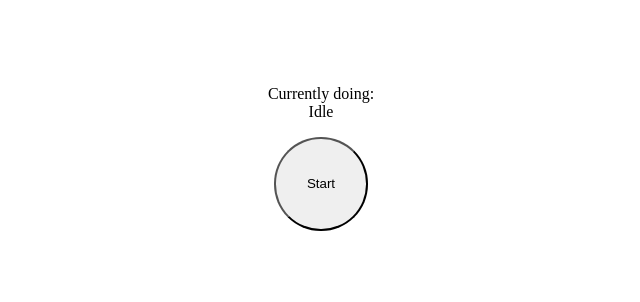
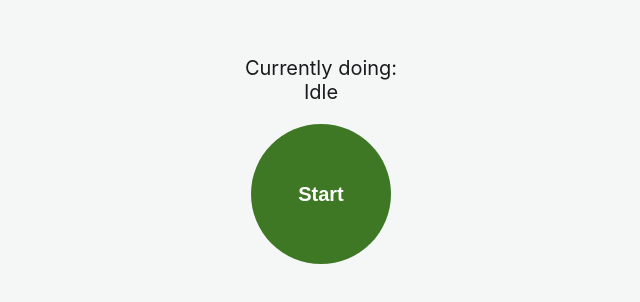
Before and after one commit to glevanov/exercise, a Preact app: page / in a window 1280 px wide. Shown: the part 250-552 px from the top of the page, without its empty margins (319-959 px from the left). Built offline with nearby package versions, Linux system fonts and the light colour scheme.

Commit message:
add more styles

```diff
--- a/package.json
+++ b/package.json
@@ -32,6 +32,7 @@
     ]
   },
   "dependencies": {
+    "classnames": "2.5.1",
     "preact": "10.26.5"
   },
   "devDependencies": {
--- a/src/components/start-button.module.css
+++ b/src/components/start-button.module.css
@@ -2,4 +2,20 @@
   border-radius: 50%;
   height: 7em;
   width: 7em;
+
+  border: none;
+
+  font-size: inherit;
+  font-weight: 600;
+  color: var(--text-contrast);
+
+  transition: background-color 0.1s ease-in-out;
 }
+
+.start {
+  background-color: var(--button-primary);
+}
+
+.stop {
+  background-color: var(--button-danger);
+}
--- a/src/components/start-button.tsx
+++ b/src/components/start-button.tsx
@@ -1,3 +1,5 @@
+import cn from "classnames";
+
 import { RunState } from "../app";
 import styles from "./start-button.module.css";
 
@@ -7,9 +9,14 @@ interface StartButtonProps {
 }
 
 export const StartButton = ({ handleClick, state }: StartButtonProps) => {
+  const shouldStop = state === "running";
+
   return (
-    <button class={styles.button} onClick={handleClick}>
-      {state === "running" ? "Stop" : "Start"}
+    <button
+      class={cn(styles.button, shouldStop ? styles.stop : styles.start)}
+      onClick={handleClick}
+    >
+      {shouldStop ? "Stop" : "Start"}
     </button>
   );
 };
--- a/src/index.css
+++ b/src/index.css
@@ -1,23 +1,36 @@
 :root {
-  --bg-default-light: #f5f6f6;
-  --bg-default-dark: #1a1b1d;
+  --bg-default: #f5f6f6;
+  --text-default: #1a1b1d;
+  --text-contrast: #ffffff;
+  --button-primary: #3f7824;
+  --button-danger: #bb2d00;
+  --border-light: #e2e3e5;
 
-  --text-default-light: #1a1b1d;
-  --text-default-dark: #f5f6f6;
+  /* Credit goes to https://systemfontstack.com/ */
+  --system-font:
+    -apple-system, BlinkMacSystemFont, avenir next, avenir, segoe ui,
+    helvetica neue, Cantarell, Ubuntu, roboto, noto, helvetica, arial,
+    sans-serif;
 
-  --text-contrast-light: #ffffff;
-  --text-contrast-dark: #1a1b1d;
-
-  --button-primary-light: #3f7824;
-  --button-primary-dark: #90cb62;
-
-  --button-danger-light: #bb2d00;
-  --button-danger-dark: #ffaa97;
-
-  --border-light-light: #e2e3e5;
-  --border-light-dark: #3c3f44;
+  @media (prefers-color-scheme: dark) {
+    --bg-default: #1a1b1d;
+    --text-default: #f5f6f6;
+    --text-contrast: #1a1b1d;
+    /* These just look weird
+    --button-primary: #90cb62;
+    --button-danger: #ffaa97;
+    */
+    --border-light: #3c3f44;
+  }
 }
 
 body {
   margin: 0;
+
+  background-color: var(--bg-default);
+
+  font-family: var(--system-font);
+  font-size: 20px;
+  line-height: normal;
+  color: var(--text-default);
 }
```
Also changed, not shown: 1 other file (tests, documents, lock files or other folders).
